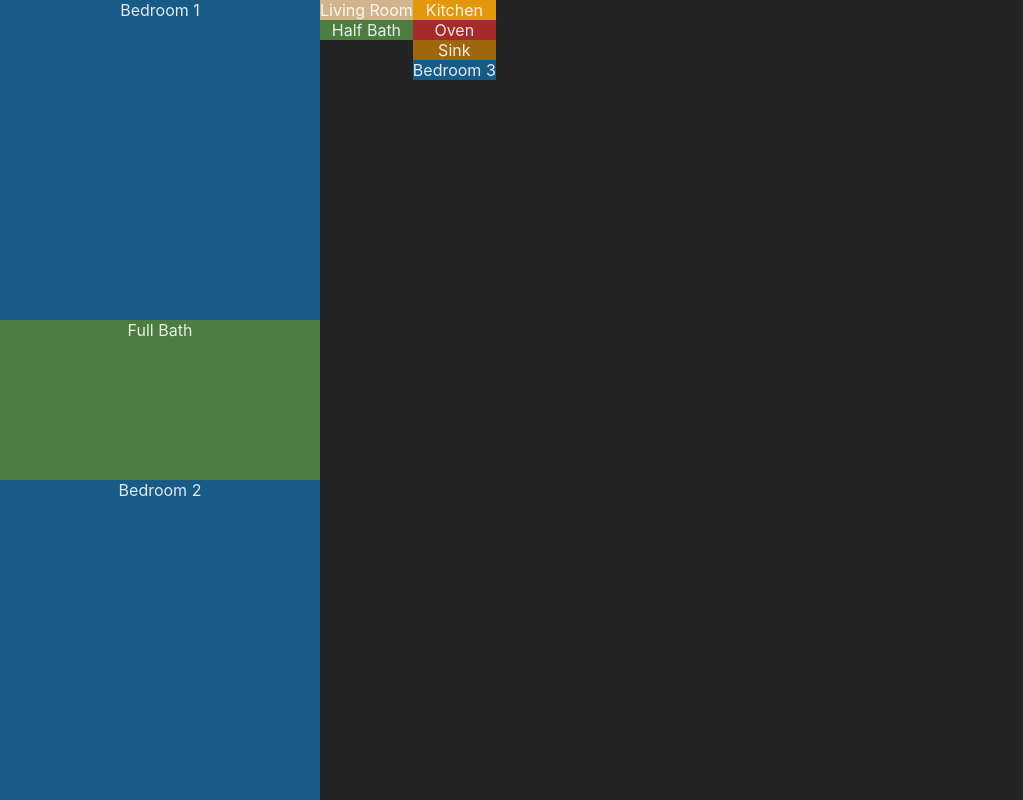
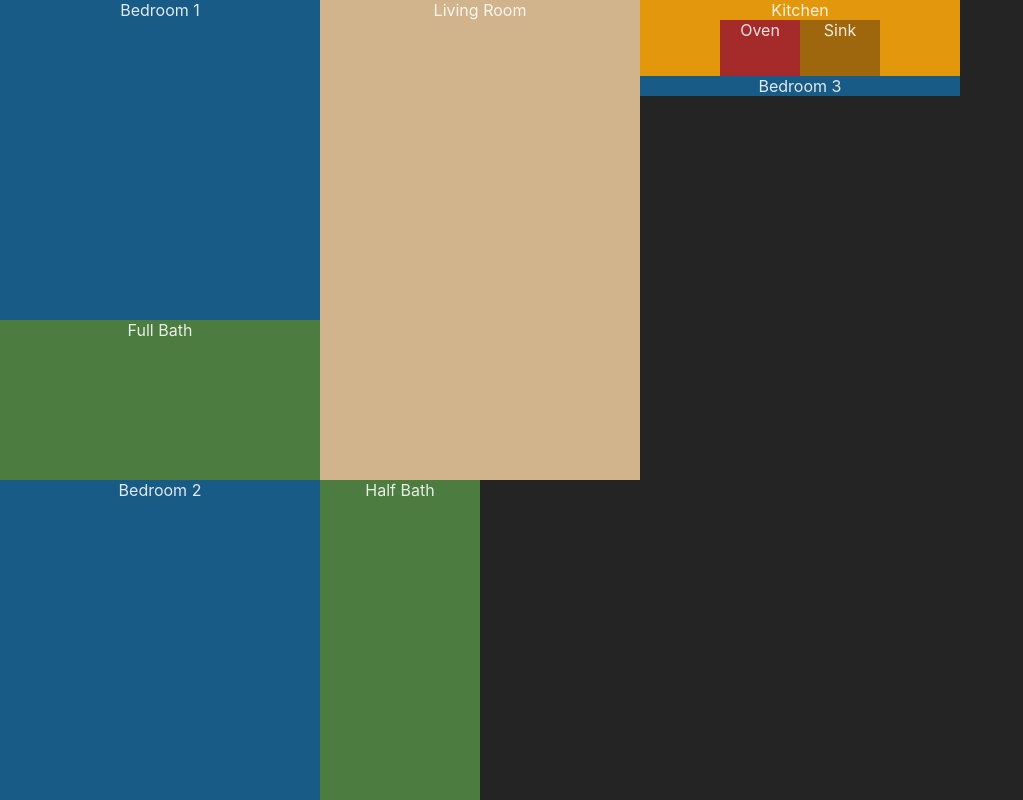
Before and after one commit to korycfitz/floorplan-lab, a React (Vite) app: page / in a window 1280 px wide. Shown: the whole page, without its empty margins (0-1023 px from the left). Built offline with nearby package versions, Linux system fonts and the light colour scheme.

Commit message:
add styling

```diff
--- a/src/App.css
+++ b/src/App.css
@@ -35,20 +35,37 @@
 
 .living-room {
   background-color: tan;
+  height: 60vh;
+  width: 40vh;
+}
+
+#half-bath {
+  height: 40vh;
+  width: 20vh;
+}
+
+.container-3 {
+
 }
 
 .kitchen {
   background-color: rgb(226, 151, 13);
+  width: 40vh;
 }
 
 .oven {
+  position: relative;
   background-color: brown;
-  margin: 0;
-  padding: 0;
+  width: 10vh;
+  display: inline-block;
+  height: 7vh;
+
 }
 
 .sink {
+  position: relative;
   background-color: rgba(74, 43, 17, 0.444);
-  margin: 0;
-  padding: 0;
+  width: 10vh;
+  display: inline-block;
+  height: 7vh;
 }
--- a/src/Bath.jsx
+++ b/src/Bath.jsx
@@ -1,6 +1,8 @@
 function Bath(props) {
   return (
-    <div className="bath">{props.size} Bath</div>
+    <>
+      {props.size} Bath
+    </>
   )
 }
 
--- a/src/Bedroom.jsx
+++ b/src/Bedroom.jsx
@@ -1,8 +1,8 @@
 function Bedroom(props) {
   return (
-    <div className="bedroom">
+    <>
       Bedroom {props.bedNum}
-    </div>
+    </>
   )
 }
 
--- a/src/FloorPlan.jsx
+++ b/src/FloorPlan.jsx
@@ -19,11 +19,17 @@ function FloorPlan() {
       </div>
       <div className="container-2">
         <LivingRoom />
-        <Bath size='Half'/>
+        <div className="bath" id="half-bath">
+          <Bath size='Half'/>
+        </div>
       </div>
       <div className="container-3">
-        <Kitchen />
-        <Bedroom id="bedroom-3" bedNum={3}/>
+        <div>
+          <Kitchen />
+        </div>
+        <div className="bedroom" id="bedroom-3" >
+          <Bedroom bedNum={3}/>
+        </div>
       </div>
     </div>
   )
--- a/src/Kitchen.jsx
+++ b/src/Kitchen.jsx
@@ -4,7 +4,9 @@ import Sink from './Sink'
 const Kitchen = () => {
   return (
     <div className='kitchen'>
-      Kitchen
+      <div id="kitchen">
+        Kitchen
+      </div>
       <Oven />
       <Sink />
     </div>
```
